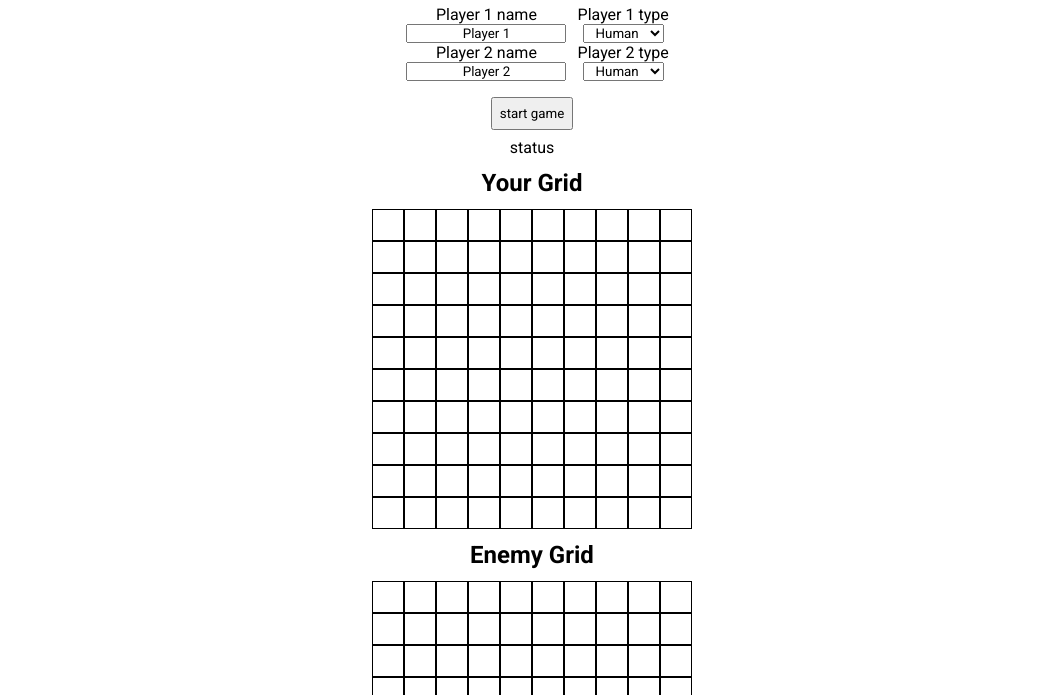
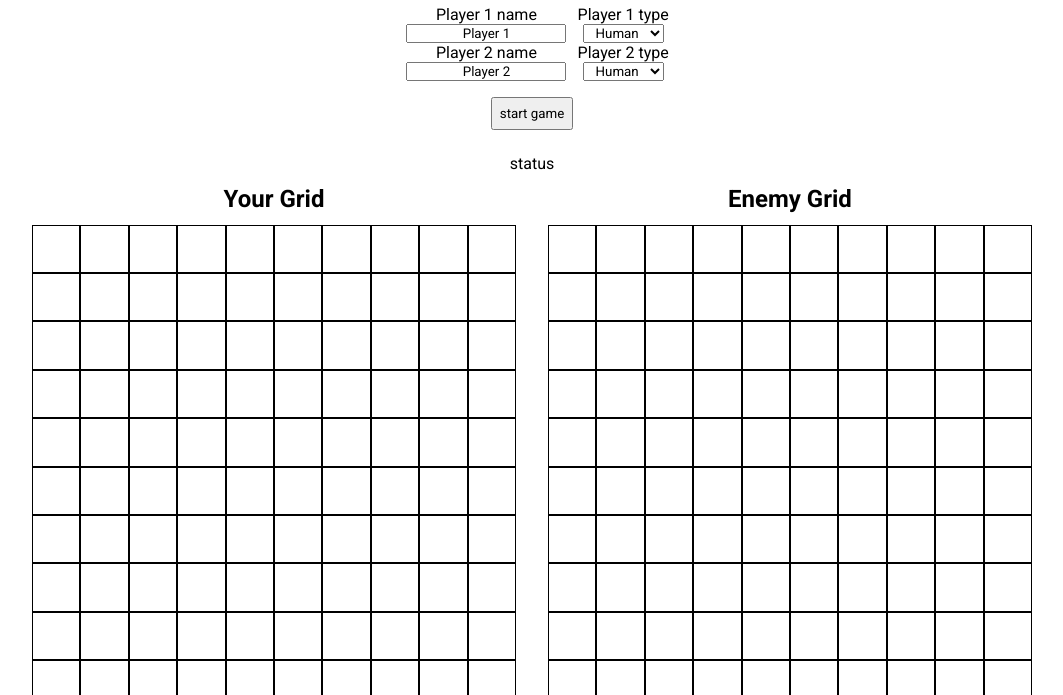
Before and after one commit to RTnhN/Battleship, a website built with webpack: page src/template.html in a window 1280 px wide. Shown: the part 105-800 px from the top of the page, without its empty margins (108-1171 px from the left). Built offline with nearby package versions, Linux system fonts and the light colour scheme.

Commit message:
Change boards to side by side on desktop
Desktop typically has more space left and right and not vertically.

```diff
--- a/src/Modules/DOM/DOM.js
+++ b/src/Modules/DOM/DOM.js
@@ -20,14 +20,22 @@ class DOM {
     this.status.id = 'status';
     this.status.textContent = 'status';
 
+    this.selfGrid = document.createElement('div');
+    this.selfGrid.id = 'selfGrid';
+
     this.selfGridContainerTitle = document.createElement('h2');
     this.selfGridContainerTitle.id = 'selfGridContainerTitle';
     this.selfGridContainerTitle.textContent = 'Your Grid';
 
-    this.selfGridContainer = document.createElement('selfGridContainer');
+    this.selfGridContainer = document.createElement('div');
     this.selfGridContainer.id = 'selfGridContainer';
 
     DOM.createGrid(this.selfGridContainer, 'gameGridSquare', gridSize);
+
+    this.selfGrid.append(this.selfGridContainerTitle, this.selfGridContainer)
+
+    this.enemyGrid = document.createElement('div');
+    this.enemyGrid.id = 'enemyGrid';
 
     this.enemyGridContainerTitle = document.createElement('h2');
     this.enemyGridContainerTitle.id = 'enemyGridContainerTitle';
@@ -37,6 +45,12 @@ class DOM {
     this.enemyGridContainer.id = 'enemyGridContainer';
 
     DOM.createGrid(this.enemyGridContainer, 'gameGridSquare', gridSize);
+
+    this.enemyGrid.append(this.enemyGridContainerTitle, this.enemyGridContainer)
+
+    this.grids = document.createElement('div');
+    this.grids.id = 'grids';
+    this.grids.append(this.selfGrid, this.enemyGrid);
 
     this.placeShipModal = document.createElement('dialog');
     this.placeShipModal.id = 'placeShipModal';
@@ -105,10 +119,7 @@ class DOM {
     placeholder.appendChild(this.togglePlayerEntryForm);
     placeholder.appendChild(this.playerEntryForm);
     placeholder.appendChild(this.status);
-    placeholder.appendChild(this.selfGridContainerTitle);
-    placeholder.appendChild(this.selfGridContainer);
-    placeholder.appendChild(this.enemyGridContainerTitle);
-    placeholder.appendChild(this.enemyGridContainer);
+    placeholder.appendChild(this.grids);
     placeholder.appendChild(this.placeShipModal);
     placeholder.appendChild(this.switchPlayerModal);
 
--- a/src/style.css
+++ b/src/style.css
@@ -25,19 +25,10 @@ body{
 #content{
   /* width: min(80vw, 500px); */
   height: 100vh;
-  display: grid;
-  grid-template-columns: 1fr 1fr;
-  grid-template-rows: auto;
-  grid-template-areas:
-    'title title'
-    'togglePlayerForm togglePlayerForm'
-    'playerForm playerForm'
-    'status status'
-    'selfGridTitle selfGridTitle'
-    'selfGrid selfGrid'
-    'enemyGridTitle enemyGridTitle'
-    'enemyGrid enemyGrid'
-    ;
+  width:100vw;
+  display: flex;
+  flex-direction: column;
+  align-items: center;
 }
 
 /* title */
@@ -55,7 +46,6 @@ body{
 /* toggle player form */
 
 #togglePlayerEntryForm{
-  grid-area: togglePlayerForm;
   align-self: center;
   justify-self: center;
   text-align: center;
@@ -64,7 +54,6 @@ body{
 }
 
 #playerEntryForm{
-  grid-area: playerForm;
   align-self: center;
   justify-self: center;
   text-align: center;
@@ -150,30 +139,41 @@ body{
 /* status */
 
 #status{
-  grid-area: status;
   align-self: center;
   justify-self: center;
+  margin-top:1rem;
 }
 
-/* Self Grid Container Title */
+/* Grids */
+
+#grids{
+  width:min(80vw, 1000px);
+  display:flex;
+  flex-direction: row;
+  flex-wrap: wrap;
+  gap:2rem;
+  align-items: center;
+  justify-content: center;
+}
+
+/* Self Grid Container */
+
+#selfGrid{
+  flex:1 100px;
+  display: flex;
+  flex-direction: column;
+  align-items: center;
+}
 
 #selfGridContainerTitle{
-  grid-area: selfGridTitle;
-  align-self: center;
-  justify-self: center;
   text-align: center;
   font-size: 1.5em;
   font-weight: bold;
   padding: 0.5em;
 }
 
-/* Self Grid Container */
-
 #selfGridContainer{
-  grid-area: selfGrid;
-  align-self: center;
-  justify-self: center;
-  width: 100%;
+  width:100%;
   aspect-ratio: 1 / 1;
   display:grid;
   grid-template-columns: repeat(10, 1fr);
@@ -182,24 +182,26 @@ body{
 
 .gameGridSquare{
   border: 1px solid black;
-  width: 2rem;
-  height: 2rem;
-  display: flex;
-  align-items: center;
-  justify-content: center;
-  font-size: 1rem;
+  min-width: 2rem;
+  min-height: 2rem;
+
 }
 
 .coloredShip{
   background-color: var(--ship-color);
+  border: 1px solid black;
 }
 
 /* Enemy Grid Container */
 
+#enemyGrid{
+  flex:1 100px;
+  display: flex;
+  flex-direction: column;
+  align-items: center;
+}
+
 #enemyGridContainerTitle{
-  grid-area: enemyGridTitle;
-  align-self: center;
-  justify-self: center;
   text-align: center;
   font-size: 1.5em;
   font-weight: bold;
@@ -207,10 +209,8 @@ body{
 }
 
 #enemyGridContainer{
-  grid-area: enemyGrid;
-  align-self: center;
-  justify-self: center;
-  width: 100%;
+  width:100%;
+  aspect-ratio: 1 / 1;
   display:grid;
   grid-template-columns: repeat(10, 1fr);
   grid-template-rows: repeat(10, 1fr);
```
